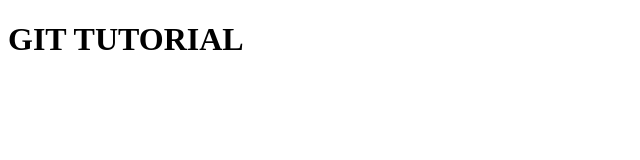
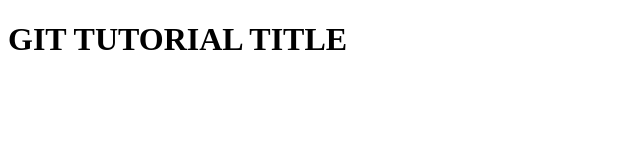
Before and after one commit to collinsmaiko/new-project, a plain HTML site: page index.html in a window 1280 px wide. Shown: the whole page, without its empty margins (0-640 px from the left). Drawn offline with Linux system fonts and the light colour scheme.

Commit message:
Update H1 title to Git Tutorial Title

```diff
--- a/index.html
+++ b/index.html
@@ -7,6 +7,6 @@
     <link rel="stylesheet" href="styles.css">
 </head>
 <body>
-    <h1>Git Tutorial</h1>
+    <h1>Git Tutorial Title</h1>
 </body>
 </html>
```
